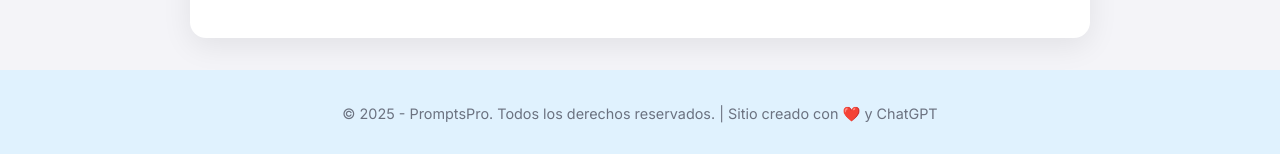
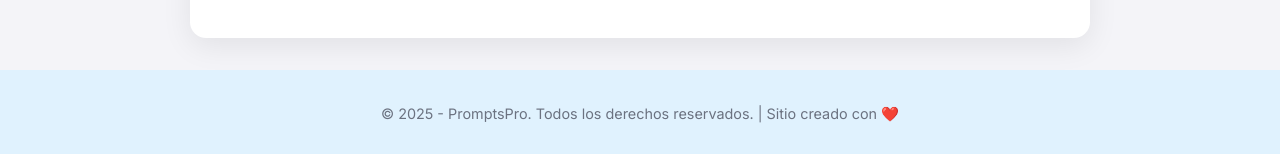
Before and after one commit to Promptiapage/Prompta, a plain HTML site: page index.html in a window 1280 px wide. Shown: the part 982-1136 px from the top of the page. Drawn offline with Linux system fonts and the light colour scheme.

Commit message:
Update index.html

```diff
--- a/index.html
+++ b/index.html
@@ -132,7 +132,7 @@
   </main>
 
   <footer>
-    © 2025 - PromptsPro. Todos los derechos reservados. | Sitio creado con ❤️ y ChatGPT
+    © 2025 - PromptsPro. Todos los derechos reservados. | Sitio creado con ❤️
   </footer>
 </body>
 </html>
```
